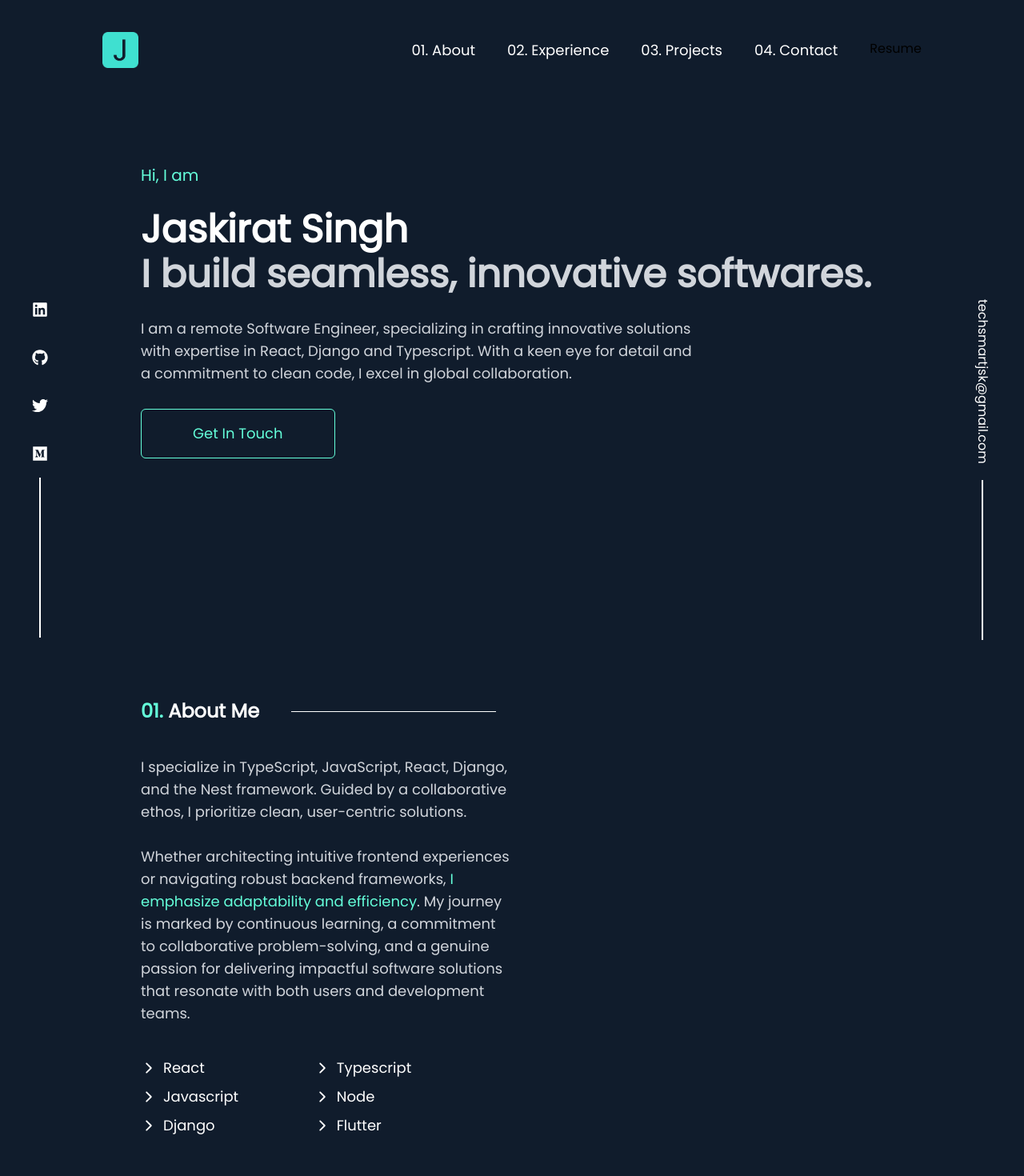
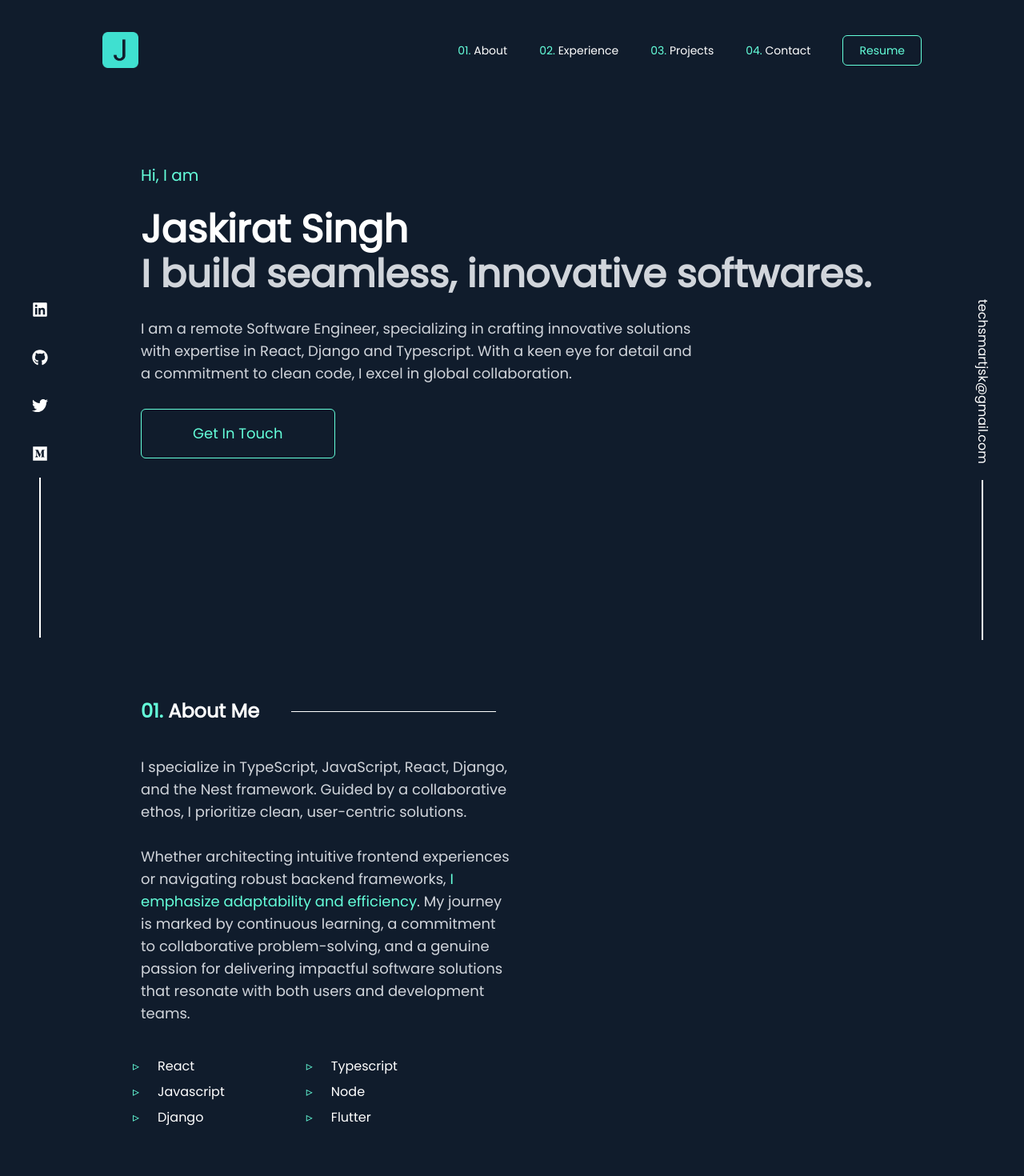
Before and after one commit to techsmartjsk/Portfolio, a React (Create React App) app: page / in a window 1280 px wide. Shown: the top 1470 px of the page at 80% size. Built offline with nearby package versions, Linux system fonts and the light colour scheme.

Commit message:
Added animation to nav btn

```diff
--- a/src/App.js
+++ b/src/App.js
@@ -1,4 +1,3 @@
-
 import { Route, BrowserRouter as Router, Routes } from 'react-router-dom'
 import Home from './pages/home'
 
--- a/src/components/about.js
+++ b/src/components/about.js
@@ -15,32 +15,36 @@ export default function About() {
       className='px-10 mb-[200px] lg:px-44 flex flex-col gap-10 z-10'
     >
       <div className='flex gap-10 items-center'>
-        <h2 className='text-2xl font-bold text-white'><span className='text-[#64ffda]'>01.</span> About Me</h2>
+        <h2 className='text-2xl font-bold text-white'>
+          <span className='text-[#64ffda]'>01.</span> About Me
+        </h2>
         <div className='hidden lg:block lg:w-64 bg-white h-[1px]'></div>
       </div>
-      <div className='lg:w-1/2'>
+      <div className='lg:w-1/2 experience-info'>
         <p className='text-md lg:text-lg text-gray-300'>
           I specialize in TypeScript, JavaScript, React, Django, and the Nest
           framework. Guided by a collaborative ethos, I prioritize clean,
           user-centric solutions. <br />
           <br />
           Whether architecting intuitive frontend experiences or navigating
-          robust backend frameworks, <span  className='text-[#64ffda]'>I emphasize adaptability and efficiency</span>. My
-          journey is marked by continuous learning, a commitment to
+          robust backend frameworks,{' '}
+          <span className='text-[#64ffda]'>
+            I emphasize adaptability and efficiency
+          </span>
+          . My journey is marked by continuous learning, a commitment to
           collaborative problem-solving, and a genuine passion for delivering
           impactful software solutions that resonate with both users and
           development teams.
         </p>
-        <div className='flex flex-wrap gap-2 w-full mt-10'>
+        <ul className='flex flex-wrap gap-2 w-full mt-10'>
           {tech_list.map((tech) => {
             return (
-              <div className='flex w-[45%] lg:w-[45%] items-center gap-2 cursor-pointer'>
-                <IoIosArrowForward color='white' fontSize={20} />
-                <p className='text-md lg:text-lg text-white'>{tech}</p>
-              </div>
+              <li className='flex text-md w-[45%] text-white lg:w-[45%] items-center gap-2 cursor-pointer'>
+                {tech}
+              </li>
             )
           })}
-        </div>
+        </ul>
       </div>
     </div>
   )
--- a/src/components/navbar.js
+++ b/src/components/navbar.js
@@ -72,21 +72,24 @@ export default function Navbar() {
             ></div>
           </div>
         </div>
-        <div className='hidden lg:flex lg:gap-10'>
+        <div className='hidden lg:flex lg:gap-10 lg:items-center'>
           {/* Your navigation links */}
-          <a href='#about' className='text-lg text-white'>
-            <span className='text-[]'>01.</span> About
+          <a href='#about' className='text-sm text-white'>
+            <span className='text-[#64ffda]'>01.</span> About
           </a>
-          <a href='#experience' className='text-lg text-white'>
-            02. Experience
+          <a href='#experience' className='text-sm text-white'>
+            <span className='text-[#64ffda]'>02.</span> Experience
           </a>
-          <a href='#projects' className='text-lg text-white'>
-            03. Projects
+          <a href='#projects' className='text-sm text-white'>
+            <span className='text-[#64ffda]'>03.</span> Projects
           </a>
-          <a href='#contact' className='text-lg text-white'>
-            04. Contact
+          <a href='#contact' className='text-sm text-white'>
+            <span className='text-[#64ffda]'>04.</span> Contact
           </a>
-          <a href='#contact' className='border-[]'>
+          <a
+            href='#contact'
+            className='border-[#64ffda] border-[1px] hover:border-r-[5px] hover:border-b-[5px] transition-all duration-200 rounded-md px-5 py-2 text-sm text-[#64ffda]'
+          >
             Resume
           </a>
         </div>
--- a/src/index.css
+++ b/src/index.css
@@ -8,9 +8,8 @@ body {
   background-color: #101c2c !important;
 }
 
-
 .experience-info ul li::before {
-  content: "▹";
+  content: '▹';
   position: relative; /* Change from absolute to relative */
   left: -10px; /* Adjust the left offset as needed */
   color: #64ffda;
```
Also changed, not shown: src/components/contact.buttons.js (+6 -3 lines), src/components/experience.js (+11 -7 lines), src/components/hero.js (+7 -2 lines).
